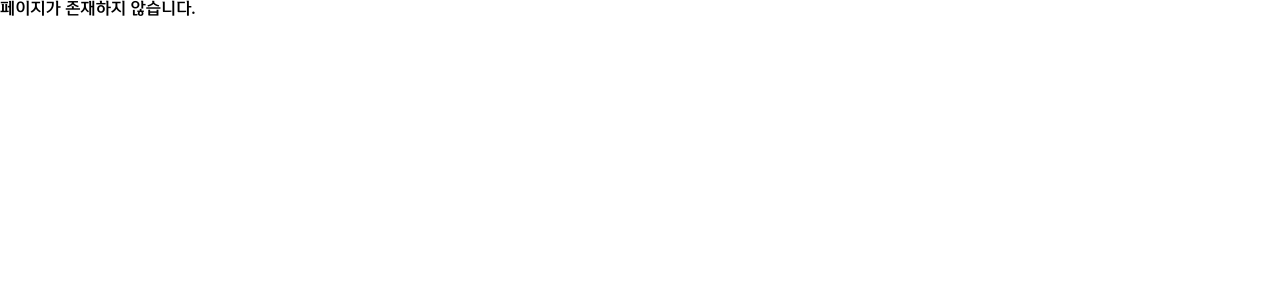
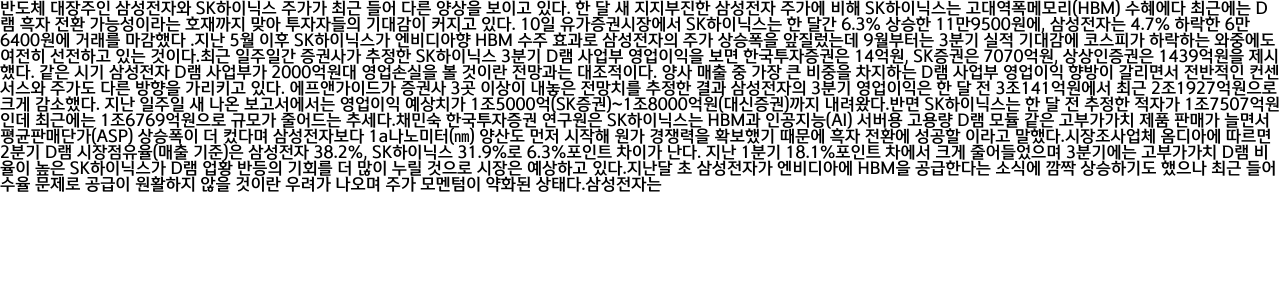
Before and after one commit to shinhanProject/youngs-front, a React (Create React App) app: page /pldetail in a window 1280 px wide. Shown: the top 300 px of the page. Built offline with nearby package versions, Linux system fonts and the light colour scheme; no server answers; a web font is replaced by a local one.

Commit message:
[#45] feat : add drag chatgpt

```diff
--- a/src/Router.js
+++ b/src/Router.js
@@ -8,6 +8,7 @@
 import BasicKnowledgeList from "./pages/BasicKnowledgeList";
 import PressReleaseList from "./pages/PressReleaseList";
 import StockItemList from "./pages/StockItemList";
+import PressReleaseDetail from "./pages/PressReleaseDetail";
 import Ranking from "./pages/Ranking";
 import OnBoarding from "./pages/OnBoarding";
 
@@ -21,6 +22,7 @@
         <Route path="/signup" element={<SignUp />} />
         <Route path="/basicknowledge" element={<BasicKnowledgeList />} />
         <Route path="/pressrelease" element={<PressReleaseList />} />
+        <Route path="/pldetail" element={<PressReleaseDetail />} />
         <Route path="/stockitem" element={<StockItemList />} />
         <Route path="/ranking" element={<Ranking />} />
         <Route path="/onboarding" element={<OnBoarding />} />
--- a/src/apis/index.js
+++ b/src/apis/index.js
@@ -2,7 +2,7 @@
 
 export const axiosInstance = axios.create({
   baseURL: `http://${process.env.REACT_APP_ENDPOINT}`,
-  timeout: 5000,
+  timeout: 15000,
   headers: {
     "Content-Type": "application/json",
   },
--- a/src/pages/PressReleaseDetail/index.jsx
+++ b/src/pages/PressReleaseDetail/index.jsx
@@ -0,0 +1,72 @@
+import { useEffect, useState } from "react";
+
+import { axiosInstance } from "../../apis/index";
+import { Container } from "./styled";
+
+const PressReleaseDetail = () => {
+  const [word, setWord] = useState("");
+
+  const handleSelect = () => {
+    const text = window.getSelection().toString().trim();
+    console.log(text);
+    if (text.length <= 20) {
+      setWord(text);
+    } else {
+      console.log("길어");
+    }
+  };
+  const getWord = ({ w }) => {
+    axiosInstance
+      .get(`/word/${w}`)
+      .then(response => {
+        console.log(response.data);
+      })
+      .catch(e => {
+        console.log(e);
+      });
+  };
+  useEffect(() => {
+    if (word !== "") {
+      getWord({ w: word });
+    }
+  }, [word]);
+
+  return (
+    <Container onMouseUp={handleSelect}>
+      <p>
+        반도체 대장주인 삼성전자와 SK하이닉스 주가가 최근 들어 다른 양상을
+        보이고 있다. 한 달 새 지지부진한 삼성전자 주가에 비해 SK하이닉스는
+        고대역폭메모리(HBM) 수혜에다 최근에는 D램 흑자 전환 가능성이라는
+        호재까지 맞아 투자자들의 기대감이 커지고 있다. 10일 유가증권시장에서
+        SK하이닉스는 한 달간 6.3% 상승한 11만9500원에, 삼성전자는 4.7% 하락한
+        6만6400원에 거래를 마감했다 .지난 5월 이후 SK하이닉스가 엔비디아향 HBM
+        수주 효과로 삼성전자의 주가 상승폭을 앞질렀는데 9월부터는 3분기 실적
+        기대감에 코스피가 하락하는 와중에도 여전히 선전하고 있는 것이다.최근
+        일주일간 증권사가 추정한 SK하이닉스 3분기 D램 사업부 영업이익을 보면
+        한국투자증권은 14억원, SK증권은 7070억원, 상상인증권은 1439억원을
+        제시했다. 같은 시기 삼성전자 D램 사업부가 2000억원대 영업손실을 볼
+        것이란 전망과는 대조적이다. 양사 매출 중 가장 큰 비중을 차지하는 D램
+        사업부 영업이익 향방이 갈리면서 전반적인 컨센서스와 주가도 다른 방향을
+        가리키고 있다. 에프앤가이드가 증권사 3곳 이상이 내놓은 전망치를 추정한
+        결과 삼성전자의 3분기 영업이익은 한 달 전 3조141억원에서 최근
+        2조1927억원으로 크게 감소했다. 지난 일주일 새 나온 보고서에서는 영업이익
+        예상치가 1조5000억(SK증권)~1조8000억원(대신증권)까지 내려왔다.반면
+        SK하이닉스는 한 달 전 추정한 적자가 1조7507억원인데 최근에는
+        1조6769억원으로 규모가 줄어드는 추세다.채민숙 한국투자증권 연구원은
+        SK하이닉스는 HBM과 인공지능(AI) 서버용 고용량 D램 모듈 같은 고부가가치
+        제품 판매가 늘면서 평균판매단가(ASP) 상승폭이 더 컸다며 삼성전자보다
+        1a나노미터(㎚) 양산도 먼저 시작해 원가 경쟁력을 확보했기 때문에 흑자
+        전환에 성공할 이라고 말했다.시장조사업체 옴디아에 따르면 2분기 D램
+        시장점유율(매출 기준)은 삼성전자 38.2%, SK하이닉스 31.9%로 6.3%포인트
+        차이가 난다. 지난 1분기 18.1%포인트 차에서 크게 줄어들었으며 3분기에는
+        고부가가치 D램 비율이 높은 SK하이닉스가 D램 업황 반등의 기회를 더 많이
+        누릴 것으로 시장은 예상하고 있다.지난달 초 삼성전자가 엔비디아에 HBM을
+        공급한다는 소식에 깜짝 상승하기도 했으나 최근 들어 수율 문제로 공급이
+        원활하지 않을 것이란 우려가 나오며 주가 모멘텀이 약화된
+        상태다.삼성전자는{" "}
+      </p>
+    </Container>
+  );
+};
+
+export default PressReleaseDetail;
--- /dev/null
+++ b/src/pages/PressReleaseDetail/styled.js
@@ -0,0 +1,5 @@
+import styled from "styled-components";
+
+export const Container = styled.div`
+  width: 100vw;
+`;
```
